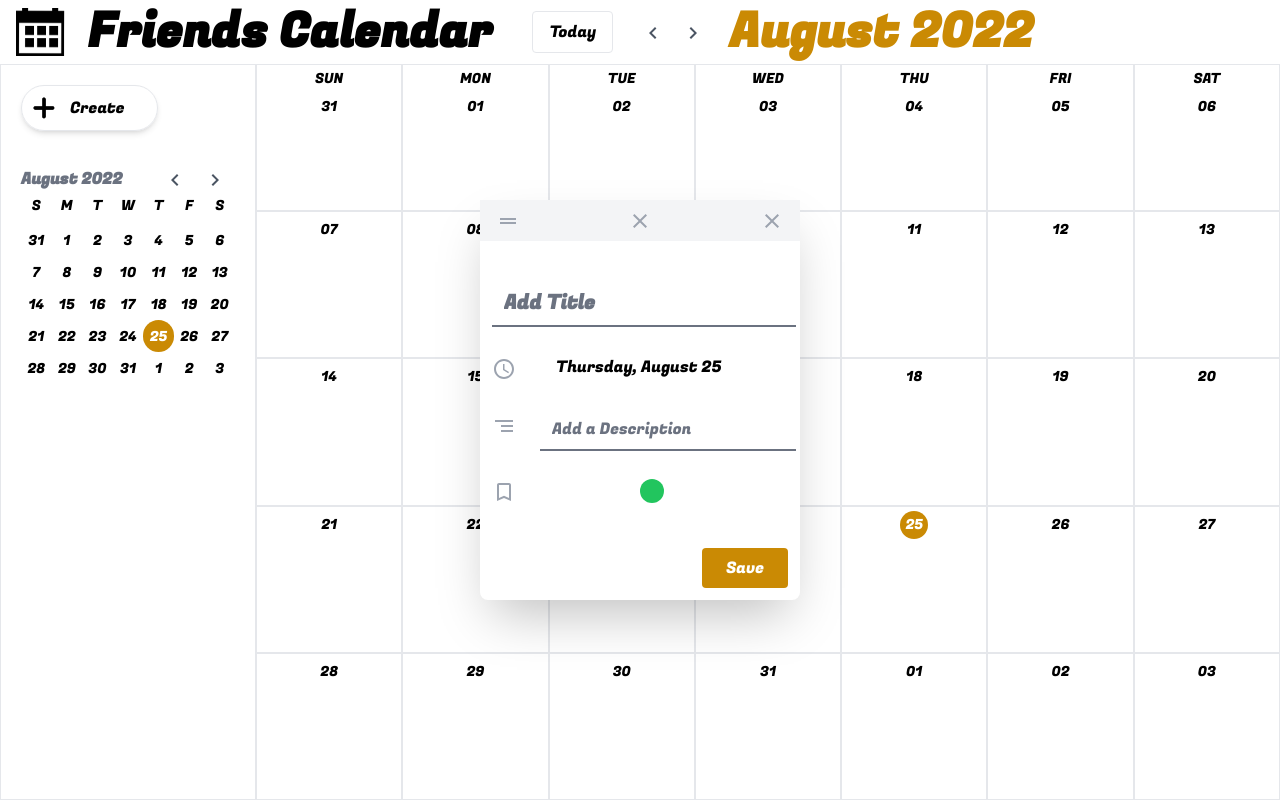
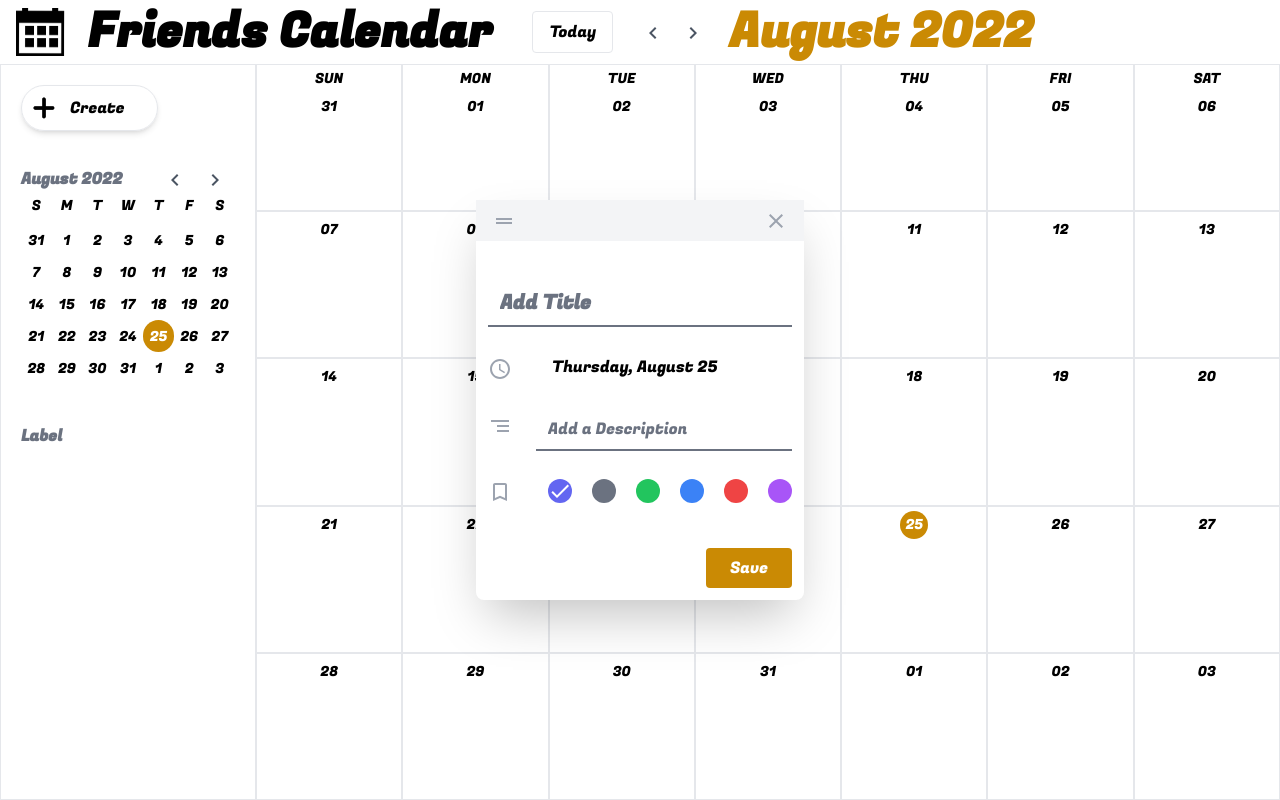
Before and after one commit to KevinDanh/FriendsApp, a React (Create React App) app in the folder client/: page /calendar in a window 1280 px wide. Both pictures are taken after a click on the button "Create". Built offline with nearby package versions, Linux system fonts and the light colour scheme.

Commit message:
Save Point for Label Filter

```diff
--- a/client/src/components/Calendar/EventModel.js
+++ b/client/src/components/Calendar/EventModel.js
@@ -6,6 +6,7 @@ import ScheduleIcon from "@mui/icons-material/Schedule";
 import SegmentIcon from "@mui/icons-material/Segment";
 import BookmarkBorderIcon from "@mui/icons-material/BookmarkBorder";
 import CheckIcon from "@mui/icons-material/Check";
+import DeleteIcon from '@mui/icons-material/Delete';
 
 const labelsClasses = ["indigo", "gray", "green", "blue", "red", "purple",];
 
@@ -40,7 +41,7 @@ export default function EventModel() {
 
   return (
     <div className="h-screen w-full fixed left-0 top-0 flex justify-center items-center">
-      <form className="bg-white rounded-lg shadow-2xl w-1/4">
+      <form className="bg-white rounded-lg shadow-2xl w-auto">
         <header className="bg-gray-100 px-4 py-2 flex justify-between items-center">
           <span className="material-icons-outlined text-gray-400">
             <DragHandleIcon />
@@ -54,18 +55,15 @@ export default function EventModel() {
                     });
                     setShowEventModel(false);
                 }}
-                className = 'material-icons-outlined text-gray-400 cursor-pointer'>
-                    delete
+                className = 'material-icons-outlined text-gray-400 cursor-pointer ml-56'>
+                    <DeleteIcon/>
                 </span>
             )}
           <button onClick={() => setShowEventModel(false)}>
-            <span className="material-icons-outlined text-gray-400">
-              <CloseIcon />
-            </span>
           </button>
           </div>
           <button onClick={() => setShowEventModel(false)}>
-            <span className="material-icons-outlined text-gray-400">
+            <span className="material-icons-outlined text-gray-400 ">
               <CloseIcon />
             </span>
           </button>
@@ -106,7 +104,12 @@ export default function EventModel() {
             <span className="material-icons-outlined text-gray-400  pr-9">
               <BookmarkBorderIcon />
             </span>
-            {/* <div class="font-bold text-gray-700 rounded-full bg-green-500 flex items-center justify-center font-mono height: 500px; width: 500px; font-size: 170px;">404</div> */}
+            {/* <div class="font-bold text-gray-700 rounded-full bg-indigo-500 flex items-center justify-center font-mono height: 500px; width: 500px; font-size: 170px;">404</div>
+            <div class="font-bold text-gray-700 rounded-full bg-gray-500 flex items-center justify-center font-mono height: 500px; width: 500px; font-size: 170px;">404</div>
+            <div class="font-bold text-gray-700 rounded-full bg-blue-500 flex items-center justify-center font-mono height: 500px; width: 500px; font-size: 170px;">404</div>
+            <div class="font-bold text-gray-700 rounded-full bg-green-500 flex items-center justify-center font-mono height: 500px; width: 500px; font-size: 170px;">404</div>
+            <div class="font-bold text-gray-700 rounded-full bg-red-500 flex items-center justify-center font-mono height: 500px; width: 500px; font-size: 170px;">404</div>
+            <div class="font-bold text-gray-700 rounded-full bg-purple-500 flex items-center justify-center font-mono height: 500px; width: 500px; font-size: 170px;">404</div> */}
             <div className="flex gap-x-5">
               {labelsClasses.map((lblClass, i) => (
                 <span
--- /dev/null
+++ b/client/src/components/Calendar/Labels.js
@@ -0,0 +1,72 @@
+import React, { Fragment, useContext } from "react";
+import GlobalContext from "./context/GlobalContext";
+
+export default function Labels() {
+    const { labels, updateLabel } = useContext(GlobalContext);
+    return (
+      <Fragment>
+        <p className="text-gray-500 font-bold mt-10">Label</p>
+        {labels.map(({ label: lbl, checked }, idx) => (
+          <label key={idx} className="items-center mt-3 block">
+            <input
+              type="checkbox"
+              checked={checked}
+              onChange={() =>
+                updateLabel({ label: lbl, checked: !checked })
+              }
+              className={`form-checkbox h-5 w-5 text-${lbl}-400 rounded focus:ring-0 cursor-pointer`}
+            />
+            {/* <input
+              type="checkbox"
+              checked={checked}
+              onChange={() =>
+                updateLabel({ label: lbl, checked: !checked })
+              }
+              className={`form-checkbox h-5 w-5 text-indigo-400 rounded focus:ring-0 cursor-pointer`}
+            />
+            <input
+              type="checkbox"
+              checked={checked}
+              onChange={() =>
+                updateLabel({ label: lbl, checked: !checked })
+              }
+              className={`form-checkbox h-5 w-5 text-gray-400 rounded focus:ring-0 cursor-pointer`}
+            />
+            <input
+              type="checkbox"
+              checked={checked}
+              onChange={() =>
+                updateLabel({ label: lbl, checked: !checked })
+              }
+              className={`form-checkbox h-5 w-5 text-blue-400 rounded focus:ring-0 cursor-pointer`}
+            />
+            <input
+              type="checkbox"
+              checked={checked}
+              onChange={() =>
+                updateLabel({ label: lbl, checked: !checked })
+              }
+              className={`form-checkbox h-5 w-5 text-green-400 rounded focus:ring-0 cursor-pointer`}
+            />
+            <input
+              type="checkbox"
+              checked={checked}
+              onChange={() =>
+                updateLabel({ label: lbl, checked: !checked })
+              }
+              className={`form-checkbox h-5 w-5 text-red-400 rounded focus:ring-0 cursor-pointer`}
+            />
+            <input
+              type="checkbox"
+              checked={checked}
+              onChange={() =>
+                updateLabel({ label: lbl, checked: !checked })
+              }
+              className={`form-checkbox h-5 w-5 text-purple-400 rounded focus:ring-0 cursor-pointer`}
+            /> */}
+            <span className="ml-2 text-gray-700 capitalize">{lbl}</span>
+          </label>
+        ))}
+      </Fragment>
+    );
+  }
--- a/client/src/components/Calendar/Sidebar.js
+++ b/client/src/components/Calendar/Sidebar.js
@@ -1,12 +1,14 @@
 import React from 'react';
 import CreateEventButton from './CreateEventButton';
 import SmallCalendar from './SmallCalendar';
+import Labels from './Labels';
 
 export default function Sidebar() {
   return (
     <aside className="border p-5 w-64">
       <CreateEventButton/>
       <SmallCalendar/>
+      <Labels/>
     </aside>
   )
 }
--- a/client/src/components/Calendar/context/ContextWrapper.js
+++ b/client/src/components/Calendar/context/ContextWrapper.js
@@ -27,6 +27,7 @@ export default function ContextWrapper(props) {
     const [daySelected, setDaySelected] = useState(dayjs());
     const [showEventModel, setShowEventModel] = useState(false);
     const [selectedEvent, setSelectedEvent] = useState(null);
+    const [labels, setLabels] = useState([]);
     const [savedEvents, dispatchCalEvent] = useReducer(savedEventsReducer, [], initEvents );
 
     useEffect(() =>{
@@ -34,10 +35,26 @@ export default function ContextWrapper(props) {
     }, [savedEvents]);
 
     useEffect(() =>{
+        setLabels((prevLabels) => {
+            return [...new Set( savedEvents.map(evt => evt.label))].map(label => {
+                const currentLabel = prevLabels.find(lbl => lbl.label === label);
+                return {
+                    label,
+                    checked: currentLabel ? currentLabel.checked : true,
+                }
+            })
+        })
+    }, [savedEvents]);
+
+    useEffect(() =>{
         if(smallCalendarMonth !== null){
             setMonthIndex(smallCalendarMonth)
         }
     }, [smallCalendarMonth]);
+
+    function updateLabel(label) {
+        setLabels(labels.map((lbl) => lbl.label === label.label ? label : lbl));
+    }
   return (
     <GlobalContext.Provider
     value={{
@@ -53,6 +70,9 @@ export default function ContextWrapper(props) {
         savedEvents,
         selectedEvent,
         setSelectedEvent,
+        labels,
+        setLabels,
+        updateLabel,
     }}
         >
         {props.children}
--- a/client/src/components/Calendar/context/GlobalContext.js
+++ b/client/src/components/Calendar/context/GlobalContext.js
@@ -9,10 +9,13 @@ const GlobalContext = React.createContext({
     setDaySelected: (day)=> {},
     showEventModel: false,
     setShowEventModel: () => {},
-    dispatchCalEvent: ({type,payload}) => {},
+    dispatchCalEvent: ({ type, payload}) => {},
     savedEvents: [],
     selectedEvent: null,
     setSelectedEvent: () => {},
+    setLabels: ()=> {},
+    labels: [],
+    updateLabels: () => {},
 })
 
 export default GlobalContext;
```
Also changed, not shown: client/src/components/Calendar/Day.js (+25 -0 lines).
